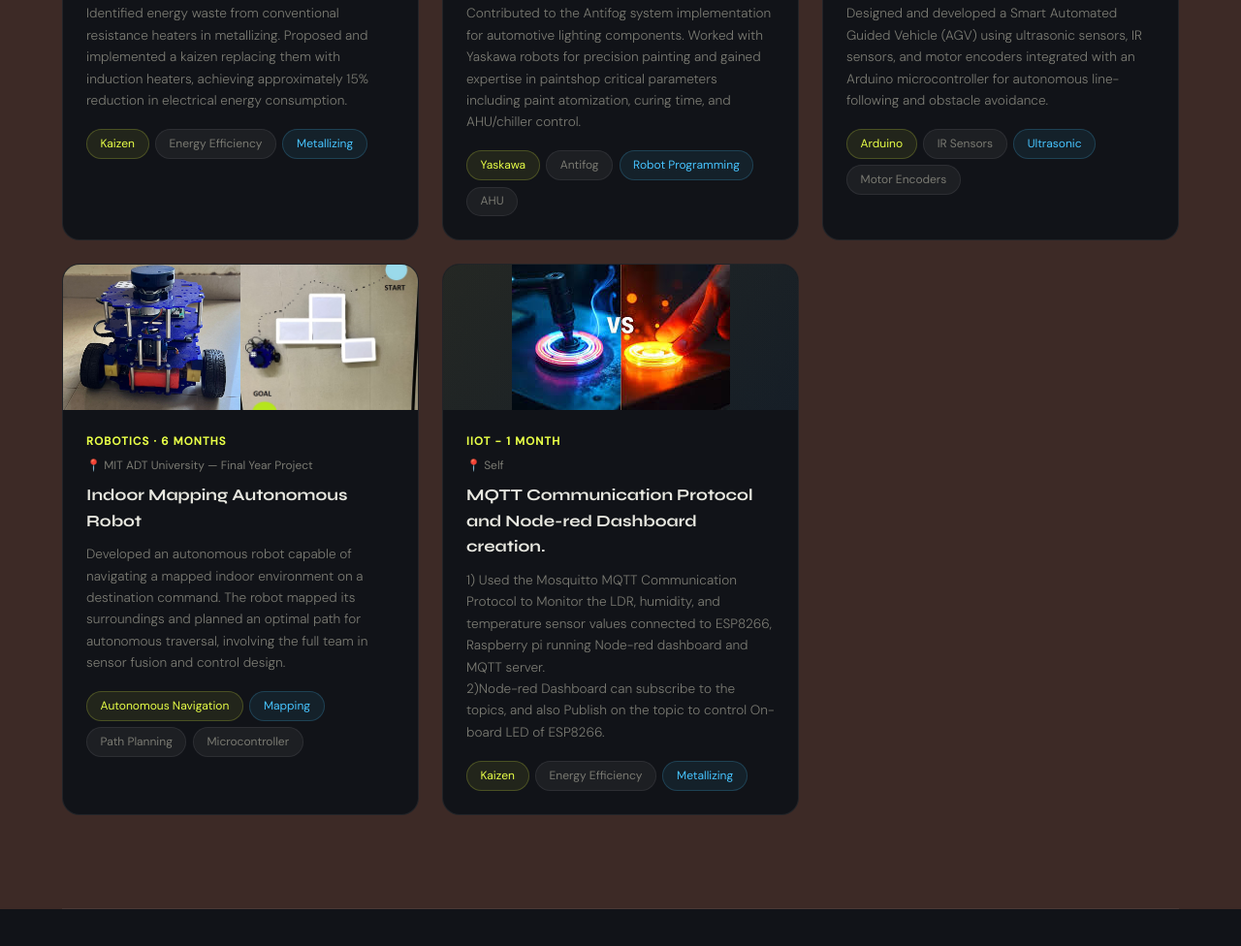
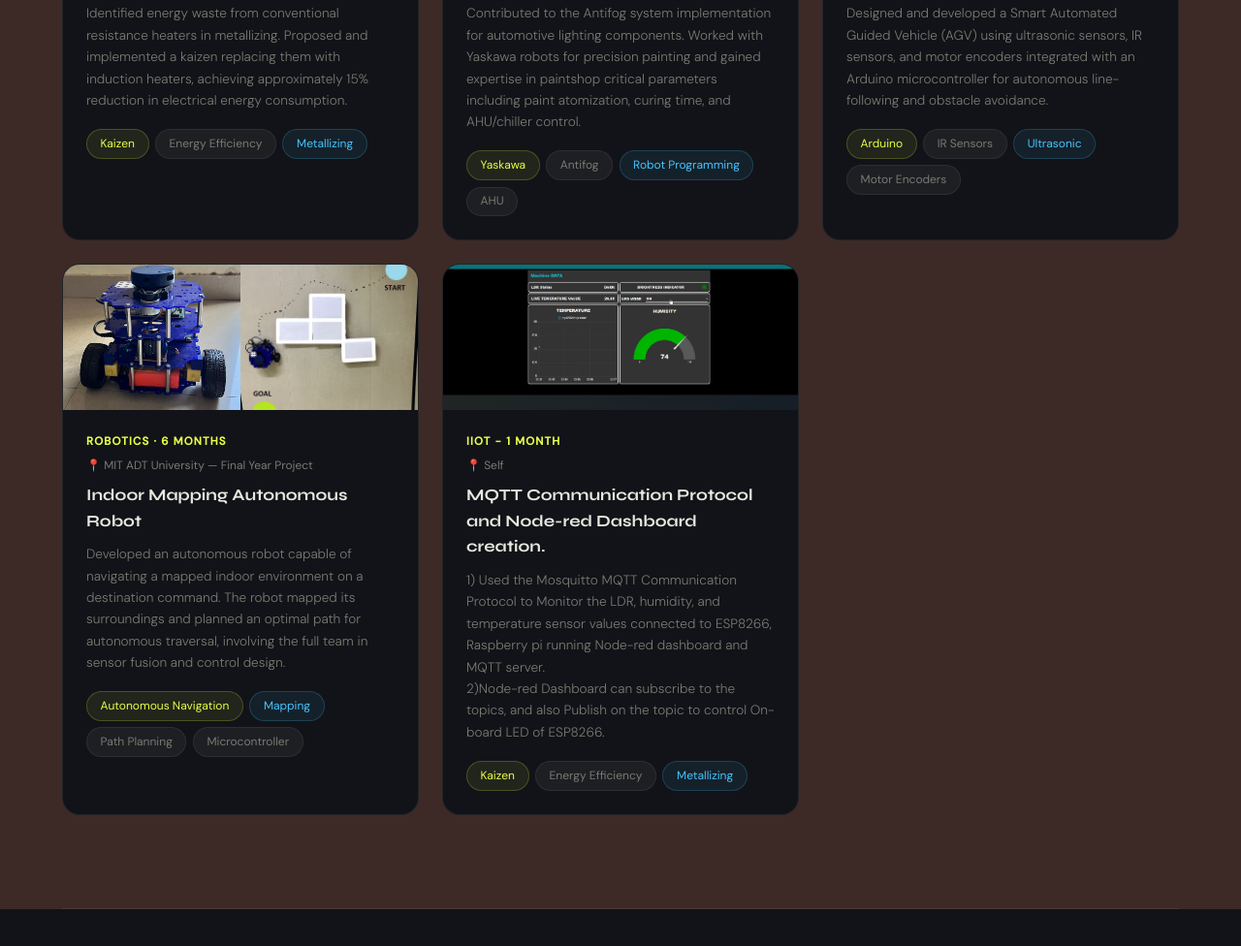
Before and after one commit to 08gufraan/portfolio_mechatronics, a plain HTML site: page index.html in a window 1280 px wide. Shown: the part 3995-4971 px from the top of the page at 97% size. Drawn offline with Linux system fonts and the light colour scheme.

Commit message:
Update project thumbnail image in index.html

```diff
--- a/index.html
+++ b/index.html
@@ -489,7 +489,7 @@ function toggleNote(noteId) {
       </div>
     </div>
     <div class="project-card reveal">
-      <div class="project-thumb"><span class="project-icon"><img src="./images/induction vs resistance heating.jpg" style="width: 100%; height: 100%;"/></span></div>
+      <div class="project-thumb"><span class="project-icon"><img src="./images/node-red-dashboard.png" style="width: 100%; height: 100%;"/></span></div>
       <div class="project-body">
         <div class="project-category">IIOT - 1 Month</div>
         <div class="project-location">📍 Self</div>
```
